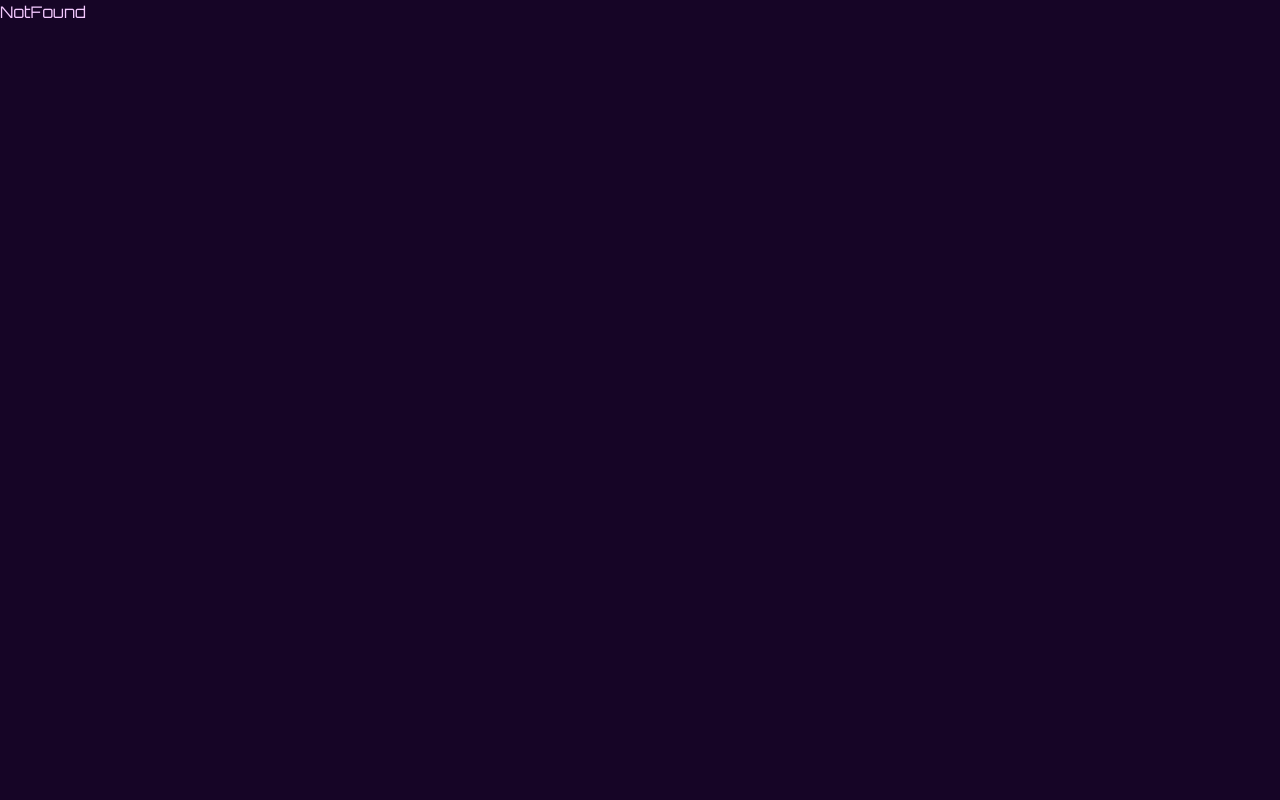
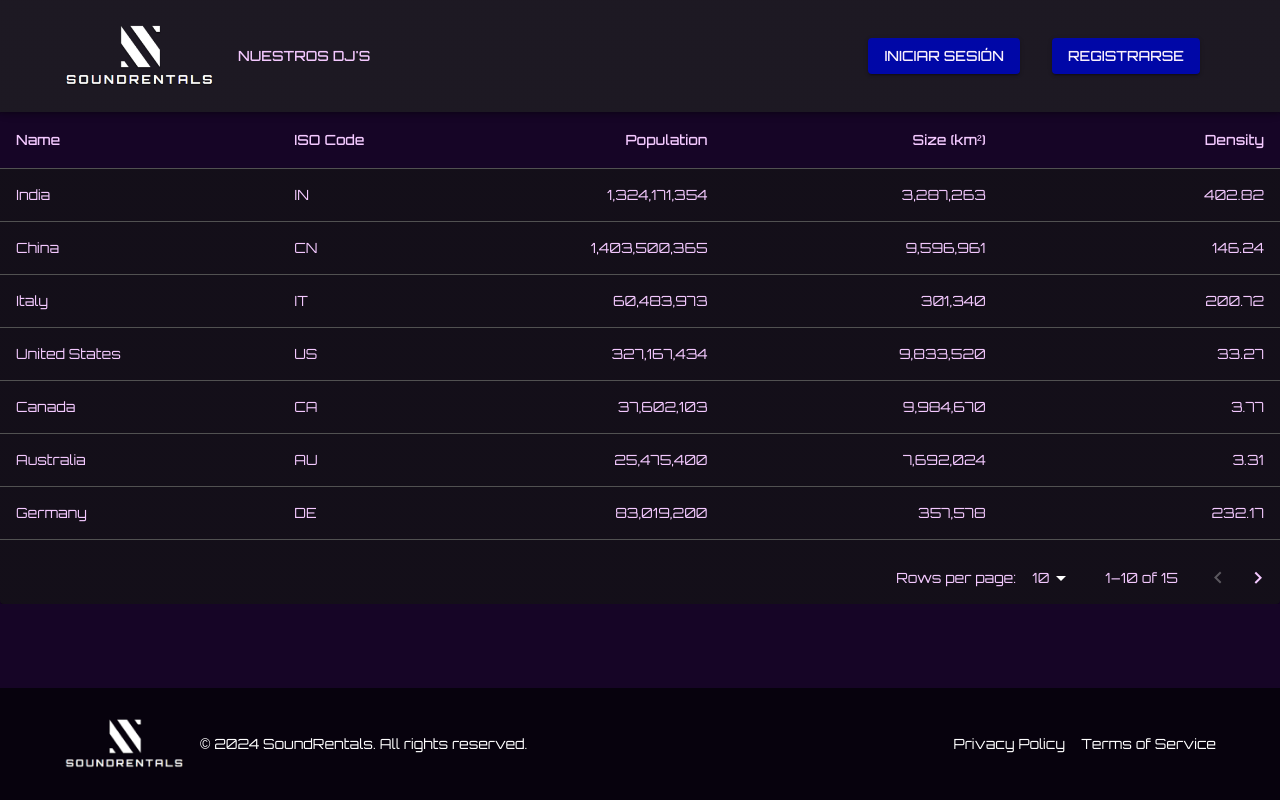
Before and after one commit to DOF1109/sound-rentals, a React (Vite) app in the folder frontend/: page /manage-users in a window 1280 px wide. Built offline with nearby package versions, Linux system fonts and the light colour scheme.

Commit message:
Se crea tabla para administrar usuarios como admin

```diff
--- a/frontend/src/App.jsx
+++ b/frontend/src/App.jsx
@@ -11,6 +11,7 @@
 import ForgotPassword from "./components/pages/ForgotPassword";
 import AuthContextComponent from "./context/AuthContext";
 import DjDetail from "./components/pages/DjDetail";
+import ManageUsers from "./components/pages/ManageUsers";
 
 function App() {
   return (
@@ -24,6 +25,7 @@
               <Route path="/add-product" element={<AddProduct />} />
               <Route path="/djs" element={<DJs />} />
               <Route path="/dj-detail/:id" element={<DjDetail />} />
+              <Route path="/manage-users" element={<ManageUsers />} />
             </Route>
             <Route path="signin" element={<SignIn />} />
             <Route path="register" element={<Register />} />
--- /dev/null
+++ b/frontend/src/components/pages/ManageUsers.jsx
@@ -0,0 +1,125 @@
+import Paper from '@mui/material/Paper';
+import Table from '@mui/material/Table';
+import TableBody from '@mui/material/TableBody';
+import TableCell from '@mui/material/TableCell';
+import TableContainer from '@mui/material/TableContainer';
+import TableHead from '@mui/material/TableHead';
+import TablePagination from '@mui/material/TablePagination';
+import TableRow from '@mui/material/TableRow';
+import { useState } from 'react';
+
+const columns = [
+  { id: 'name', label: 'Name', minWidth: 170 },
+  { id: 'code', label: 'ISO\u00a0Code', minWidth: 100 },
+  {
+    id: 'population',
+    label: 'Population',
+    minWidth: 170,
+    align: 'right',
+    format: (value) => value.toLocaleString('en-US'),
+  },
+  {
+    id: 'size',
+    label: 'Size\u00a0(km\u00b2)',
+    minWidth: 170,
+    align: 'right',
+    format: (value) => value.toLocaleString('en-US'),
+  },
+  {
+    id: 'density',
+    label: 'Density',
+    minWidth: 170,
+    align: 'right',
+    format: (value) => value.toFixed(2),
+  },
+];
+
+function createData(name, code, population, size) {
+  const density = population / size;
+  return { name, code, population, size, density };
+}
+
+const rows = [
+  createData('India', 'IN', 1324171354, 3287263),
+  createData('China', 'CN', 1403500365, 9596961),
+  createData('Italy', 'IT', 60483973, 301340),
+  createData('United States', 'US', 327167434, 9833520),
+  createData('Canada', 'CA', 37602103, 9984670),
+  createData('Australia', 'AU', 25475400, 7692024),
+  createData('Germany', 'DE', 83019200, 357578),
+  createData('Ireland', 'IE', 4857000, 70273),
+  createData('Mexico', 'MX', 126577691, 1972550),
+  createData('Japan', 'JP', 126317000, 377973),
+  createData('France', 'FR', 67022000, 640679),
+  createData('United Kingdom', 'GB', 67545757, 242495),
+  createData('Russia', 'RU', 146793744, 17098246),
+  createData('Nigeria', 'NG', 200962417, 923768),
+  createData('Brazil', 'BR', 210147125, 8515767),
+];
+
+const ManageUsers = () => {
+    const [page, setPage] = useState(0);
+    const [rowsPerPage, setRowsPerPage] = useState(10);
+
+    const handleChangePage = (event, newPage) => {
+      setPage(newPage);
+    };
+
+    const handleChangeRowsPerPage = (event) => {
+      setRowsPerPage(+event.target.value);
+      setPage(0);
+    };
+
+    return (
+      <Paper sx={{ width: '100%', overflow: 'hidden' }}>
+        <TableContainer sx={{ maxHeight: 440 }}>
+          <Table stickyHeader aria-label="sticky table">
+            <TableHead>
+              <TableRow>
+                {columns.map((column) => (
+                  <TableCell
+                    key={column.id}
+                    align={column.align}
+                    style={{ minWidth: column.minWidth }}
+                  >
+                    {column.label}
+                  </TableCell>
+                ))}
+              </TableRow>
+            </TableHead>
+            <TableBody>
+              {rows
+                .slice(page * rowsPerPage, page * rowsPerPage + rowsPerPage)
+                .map((row) => {
+                  return (
+                    <TableRow hover role="checkbox" tabIndex={-1} key={row.code}>
+                      {columns.map((column) => {
+                        const value = row[column.id];
+                        return (
+                          <TableCell key={column.id} align={column.align}>
+                            {column.format && typeof value === 'number'
+                              ? column.format(value)
+                              : value}
+                          </TableCell>
+                        );
+                      })}
+                    </TableRow>
+                  );
+                })}
+            </TableBody>
+          </Table>
+        </TableContainer>
+        <TablePagination
+          rowsPerPageOptions={[10, 25, 100]}
+          component="div"
+          count={rows.length}
+          rowsPerPage={rowsPerPage}
+          page={page}
+          onPageChange={handleChangePage}
+          onRowsPerPageChange={handleChangeRowsPerPage}
+        />
+      </Paper>
+    );
+}
+
+export default ManageUsers
```
